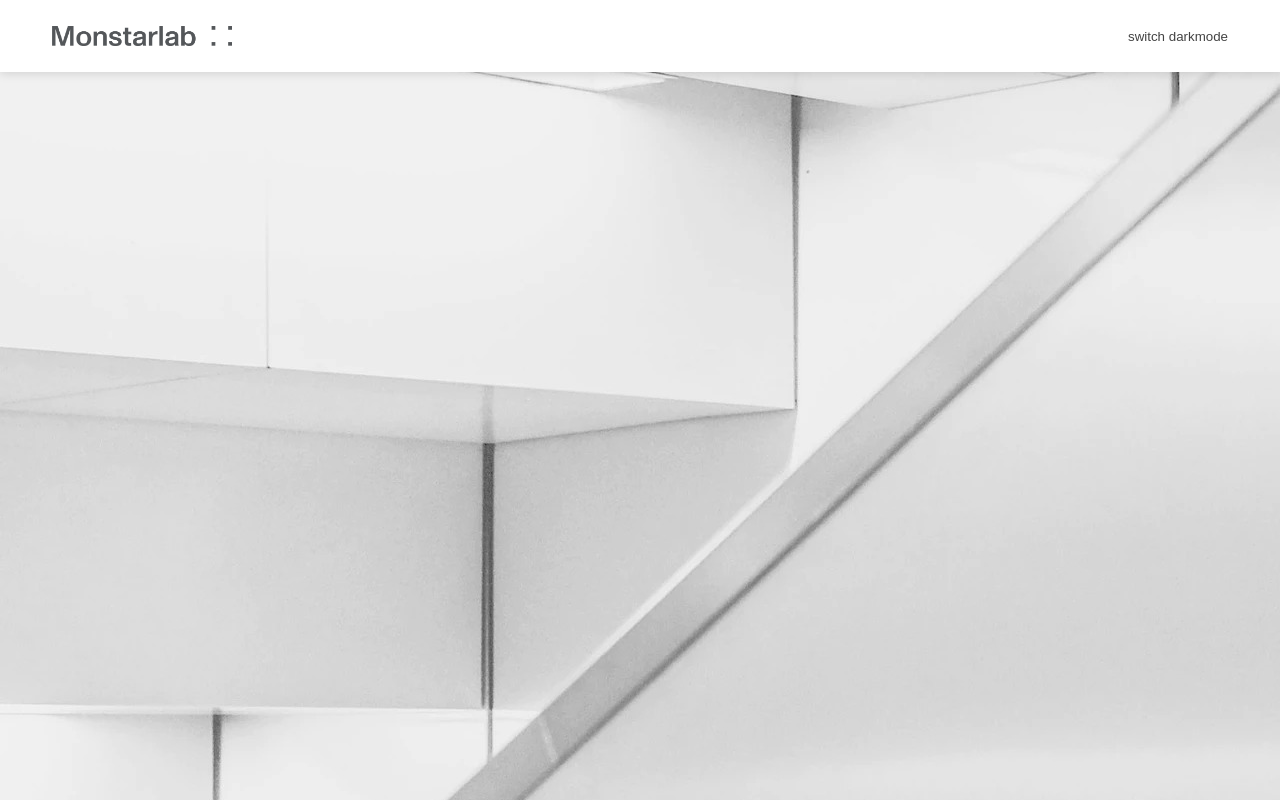
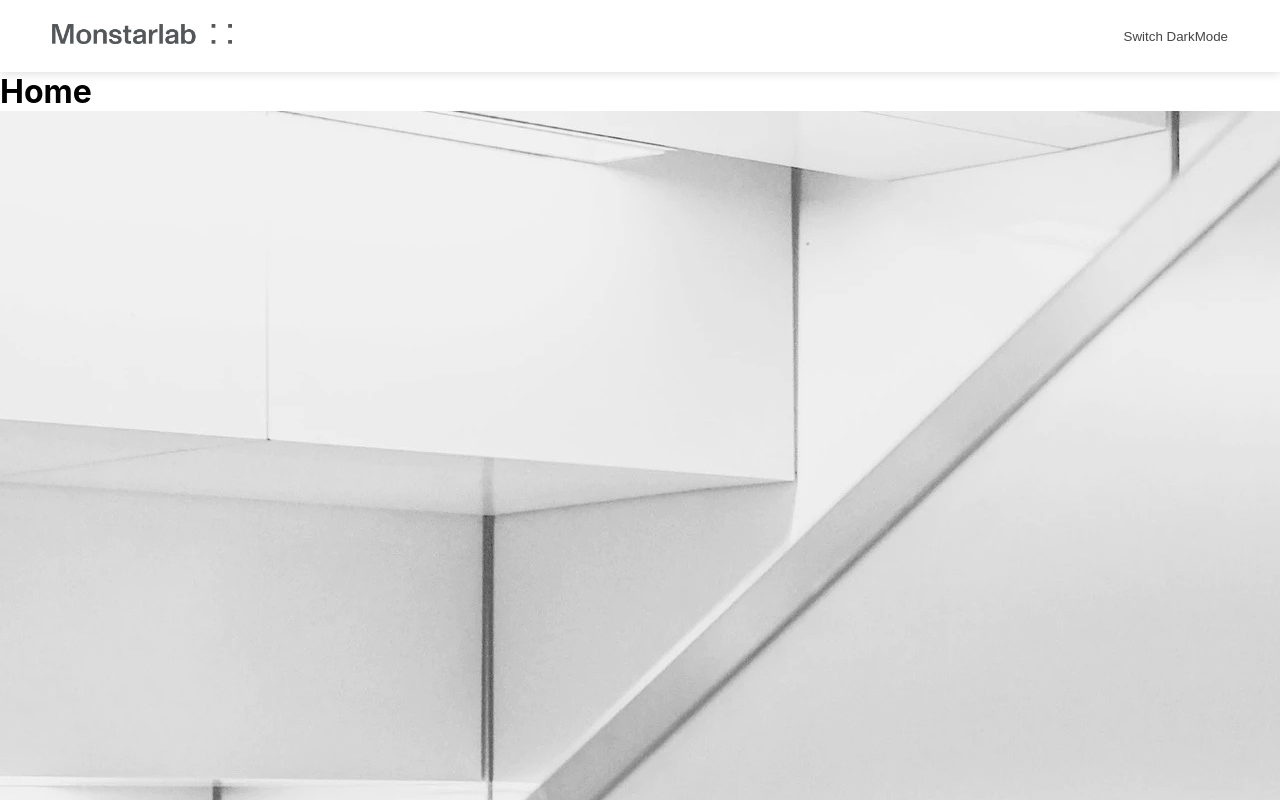
Before and after one commit to mostafahussien/blog, a Next.js app: page / in a window 1280 px wide. Shown: the top 800 px of the page. Built offline with nearby package versions, Linux system fonts and the light colour scheme.

Commit message:
Single post body

```diff
--- /dev/null
+++ b/src/components/atoms/PostBody/PostBody.module.scss
@@ -0,0 +1,3 @@
+.article {
+  color: var(--color-fill-1);
+}
--- a/src/components/layouts/DefaultLayout/DefaultLayout.module.scss
+++ b/src/components/layouts/DefaultLayout/DefaultLayout.module.scss
@@ -14,4 +14,5 @@
   display: flex;
   flex-direction: column;
   flex: 1 1;
+  padding-top: $header-height;
 }
--- a/src/components/renderings/Header/Header.module.scss
+++ b/src/components/renderings/Header/Header.module.scss
@@ -11,6 +11,7 @@
 .header {
   box-shadow: 0 1px 10px rgba(0, 0, 0, 0.15);
   position: fixed;
+  z-index: 1;
   width: 100%;
   top: 0;
   left: 0;
--- a/src/components/renderings/Header/Header.tsx
+++ b/src/components/renderings/Header/Header.tsx
@@ -1,8 +1,8 @@
 import { memo, useContext } from "react";
 
+import Link from "next/link";
 import { Container, Row } from "react-grid-system";
 
-import Link from "@app/components/atoms/Link/Link";
 import { ThemeContext } from "@app/context/ThemeProvider";
 import { sitePrefix } from "@app/helpers/util.helpers";
 
@@ -33,9 +33,17 @@ const Header = ({ menuLinksCollection }: HeaderProps) => {
     <header className={styles.header}>
       <Container>
         <Row justify="between" align="center" className={styles.headerWrapper}>
-          <img className={styles.logo} src={`${sitePrefix}${logo}`} alt="" />
+          <Link href="/">
+            <a>
+              <img
+                className={styles.logo}
+                src={`${sitePrefix}${logo}`}
+                alt=""
+              />
+            </a>
+          </Link>
           <button className={styles.button} onClick={setTheme}>
-            switch darkmode
+            Switch DarkMode
           </button>
           {menuLinksCollection?.items && (
             <ul>
```
Also changed, not shown: src/components/atoms/PostBody/PostBody.tsx (added, +15 -0 lines), src/pages/posts/[slug].tsx (+11 -1 lines).
